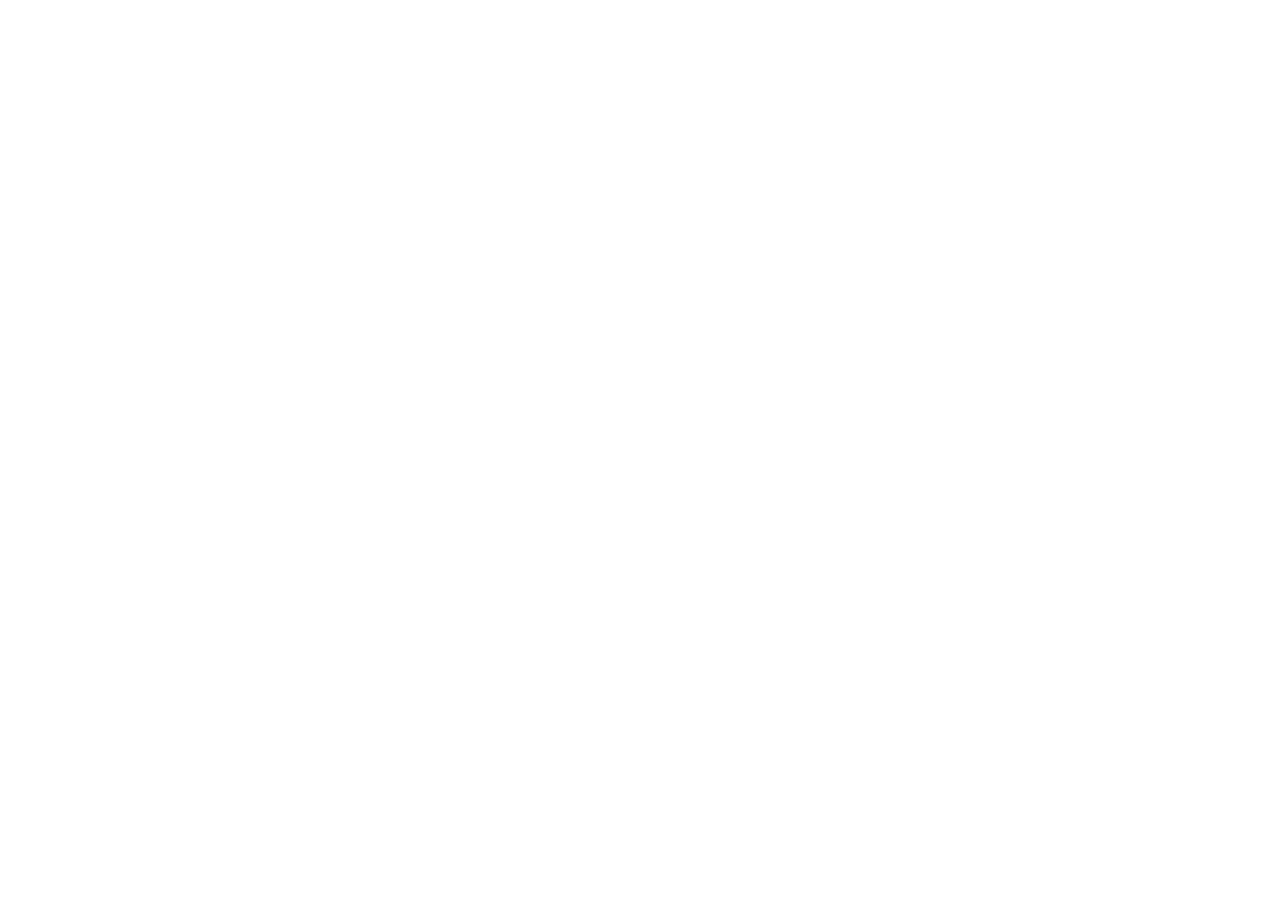
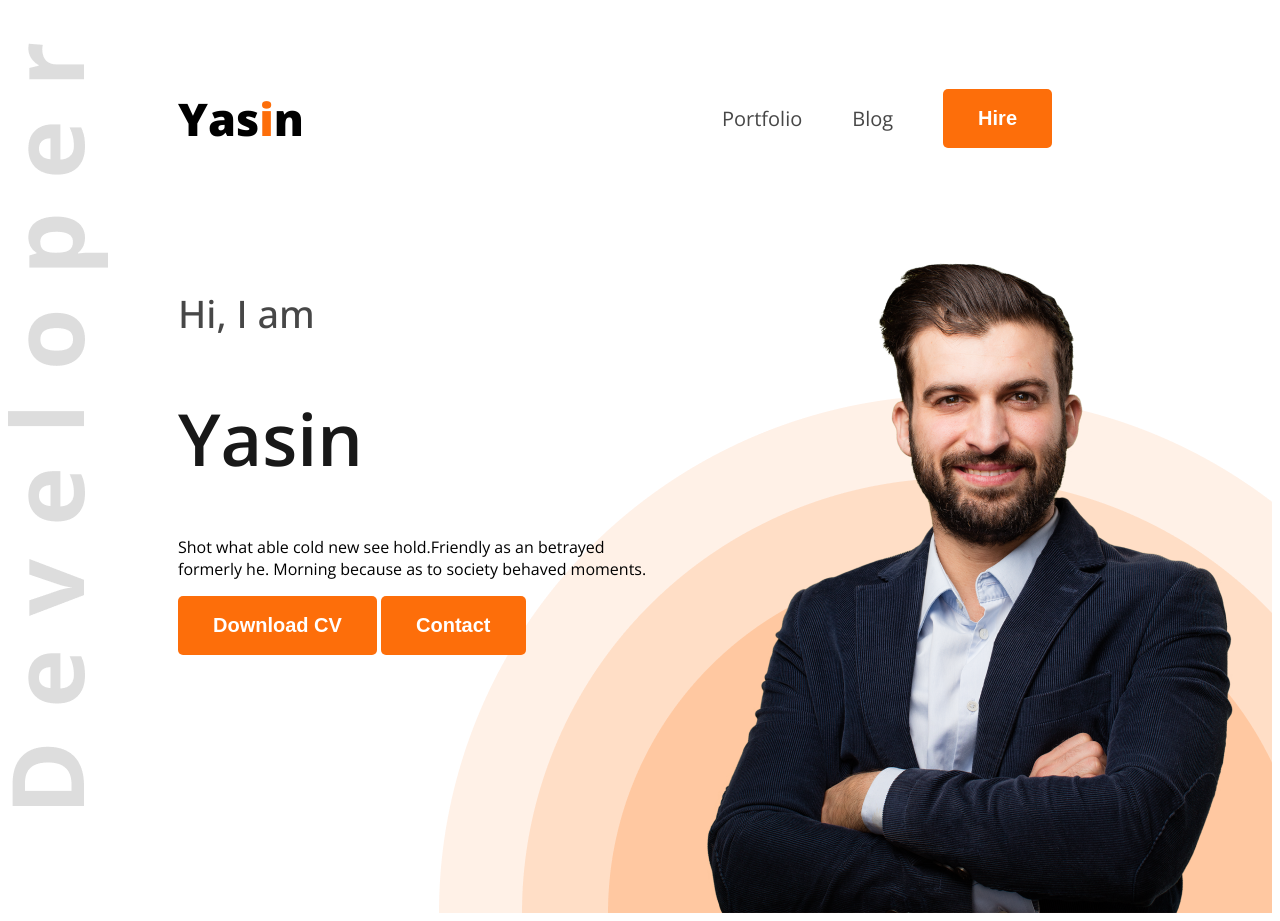
Before and after one commit to Itachi-Uchiha-32/webdeveloper-portfolio, a plain HTML site: page index.html in a window 1280 px wide. Before the commit the page ends 800 px from the top, so only its background shows below. Drawn offline with nearby package versions, Linux system fonts and the light colour scheme.

Commit message:
first half

```diff
--- a/index.html
+++ b/index.html
@@ -4,10 +4,28 @@
     <meta charset="UTF-8">
     <meta name="viewport" content="width=device-width, initial-scale=1.0">
     <title>Portfolio</title>
+    <link rel="stylesheet" href="styles/style.css">
 </head>
 <body>
-    <header>
-
+    <header class="header">
+        <nav>
+            <h3 class="nav-title">Yas<span class="text-prime">i</span>n</h3>
+            <ul>
+                <li><a href="">Portfolio</a></li>
+                <li><a href="">Blog</a></li>
+                <li><a href=""><button class="btn">Hire</button></a></li>
+            </ul>
+        </nav>
+        <div class="banner">
+            <div class="banner-content">
+                <h4 class="greet">Hi, I am</h4>
+                <h1 class="title">Yasin</h1>
+                <p class="desc">Shot what able cold new see hold.Friendly as an betrayed formerly he. Morning because as to society behaved moments.</p>
+                <button class="btn">Download CV</button>
+                <button class="btn">Contact</button>
+            </div>
+            <img class="image" src="images/hardy.png" alt="">
+        </div>
     </header>
     <main>
 
--- /dev/null
+++ b/styles/style.css
@@ -0,0 +1,86 @@
+@import url('https://fonts.googleapis.com/css2?family=Open+Sans:ital,wght@0,300..800;1,300..800&family=Work+Sans:ital,wght@0,100..900;1,100..900&display=swap');
+body{
+    font-family: Open Sans;
+}
+.btn{
+    background-color: rgb(253, 110, 10);
+    color: white;
+    font-weight: bold;
+    padding: 18px 35px;
+    border: none;
+    border-radius: 5px;
+    font-size: 20px;
+}
+.header{
+    background-image: url(../images/developer.png),url(../images/header_bg.png);
+    background-repeat: no-repeat;
+    background-position: top left, bottom right;
+}
+nav{
+    display: flex;
+    align-items: center;
+    justify-content: space-between;
+    margin: 43px 170px;
+}
+.text-prime{
+    color: rgb(253, 110, 10);
+}
+.nav-title{
+    font-weight: 800;
+    font-size: 45px;
+}
+nav ul{
+    display: flex;
+    align-items: center;
+
+}
+nav ul li{
+    list-style: none;
+    margin-right: 50px;
+
+}
+nav li a{
+    text-decoration: none;
+    color: rgb(71, 71, 71);
+    font-size: 20px;
+    font-weight: 400;
+    line-height: 27px;
+    letter-spacing: 0%;
+    text-align: left;
+}
+.banner{
+    display: flex;
+    justify-content: space-between;
+    margin: 0 30px 0 170px;
+}
+.banner-content{
+    max-width: 497px;
+}
+.greet{
+    color: rgb(71, 71, 71);
+    font-family: Open Sans;
+    font-size: 38px;
+    font-weight: 510;
+    line-height: 51px;
+    letter-spacing: 0%;
+    text-align: left;
+}
+.title{
+    color: rgb(24, 24, 24);
+    font-family: Open Sans;
+    font-size: 72px;
+    font-weight: 595;
+    line-height: 99px;
+    letter-spacing: 0%;
+    text-align: left;
+}
+image{
+    /* 1699492_P3OLGJ1 1 */
+    position: absolute;
+    width: 496px;
+    height: auto;
+    left: 978px;
+    right: 38px;
+    top: 161px;
+    bottom: 3419px;
+}
```
